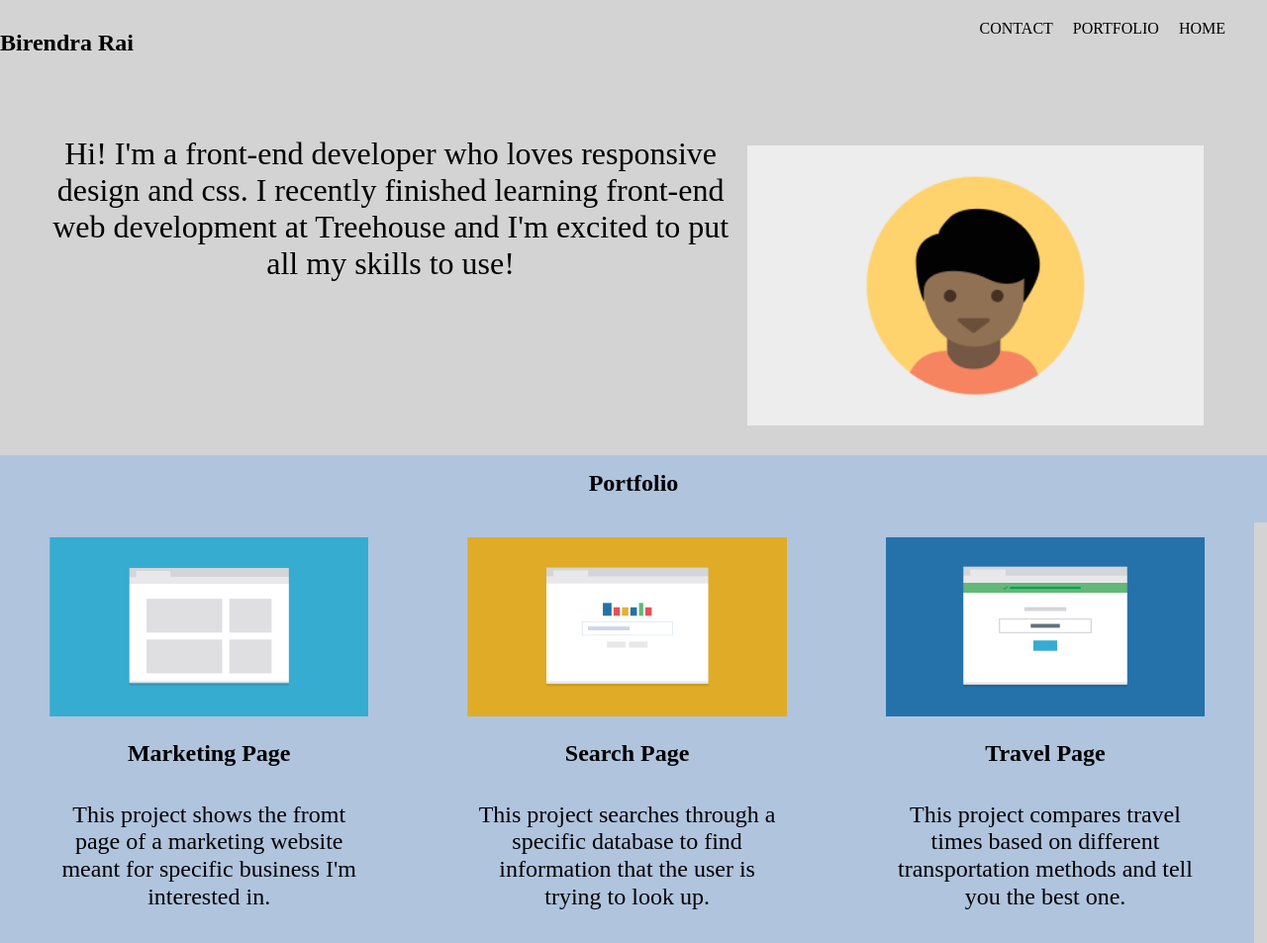
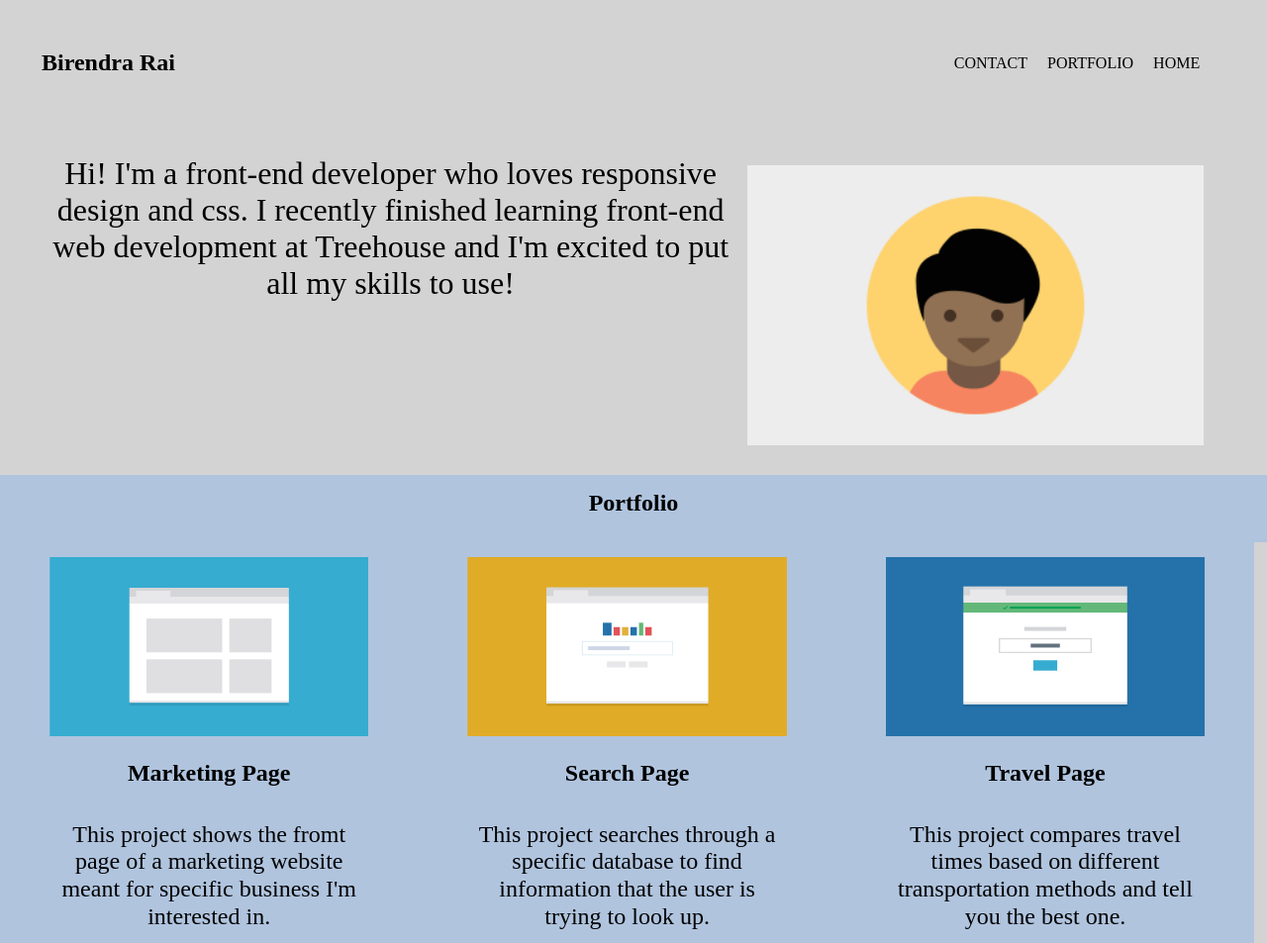
Before and after one commit to birenrai/Project-2-Mobile-first-Responsive-Layout, a plain HTML site: page index.html in a window 1280 px wide. Shown: the top 953 px of the page at 99% size. Drawn offline with Linux system fonts and the light colour scheme.

Commit message:
Update styles.css

```diff
--- a/css/styles.css
+++ b/css/styles.css
@@ -76,6 +76,8 @@ img {
   padding: 15px 25px;
 }
 
+/* Bottom Contact */
+
 .bottom-contact a {
   text-decoration: none;
   color: black;
@@ -117,15 +119,19 @@ img {
   /* Header */
 
   .main-header {
-
+    width: 95%;
+    margin: auto;
   }
 
   .main-header h2{
     float: left;
+    display: inline-block;
+    padding-left: 10px;
   }
 
   .main-nav ul {
-    text-align: center;
+    margin: 30px 0 0 35px;
+    padding-top: 15px;
   }
 
   .main-nav li {
@@ -170,6 +176,12 @@ img {
     padding: 10px;
   }
 
+  /* Bottom Contact */
+  .bottom-contact {
+    font-size: 1.3em;
+  }
+
+
   /*Footer Nav*/
 
   .take-top {
```
